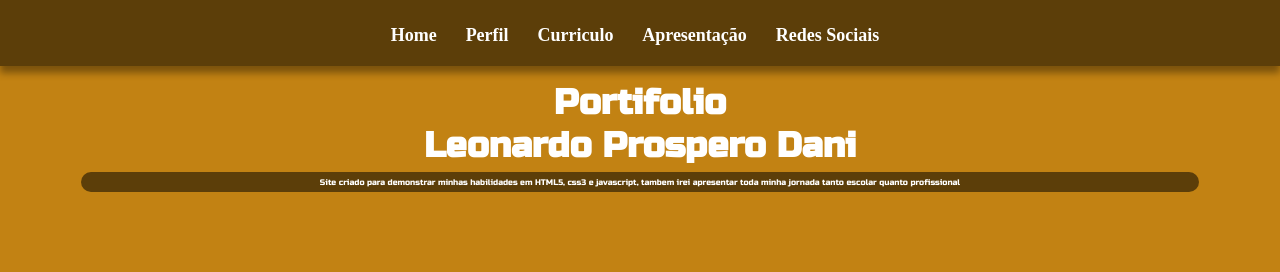
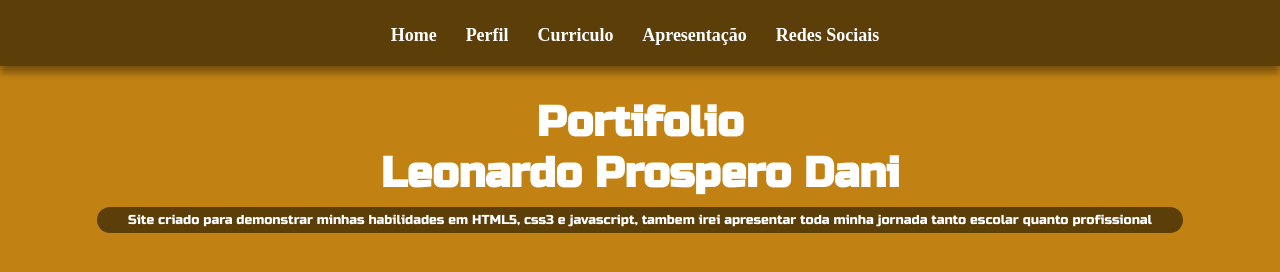
Before and after one commit to leopdani/Projetos_de_treino_2.0, a plain HTML site: page index.html in a window 1280 px wide. Drawn offline with Linux system fonts and the light colour scheme.

Commit message:
2.2-corrigindo problema de tamanho

```diff
--- a/estilos/style.css
+++ b/estilos/style.css
@@ -70,7 +70,7 @@ header{
     background-color: var(--cor3);
     color: white;
     font-family: 'Russo One', sans-serif;
-    font-size: 1.0em;
+    font-size: 1.2em;
     text-align: center;
     padding: 3.0em;
     width: 100vw;
@@ -79,7 +79,7 @@ header{
 
 header > p{
     margin-top: 0.6em;  /*0.6em;*/
-    font-size: 0.3em; /*0.4em;*/
+    font-size: 0.4em; /*0.4em;*/
     background-color: var(--cor1);
     color: white;
     padding: 5px;
```
Also changed, not shown: index.html (+0 -1 lines).
